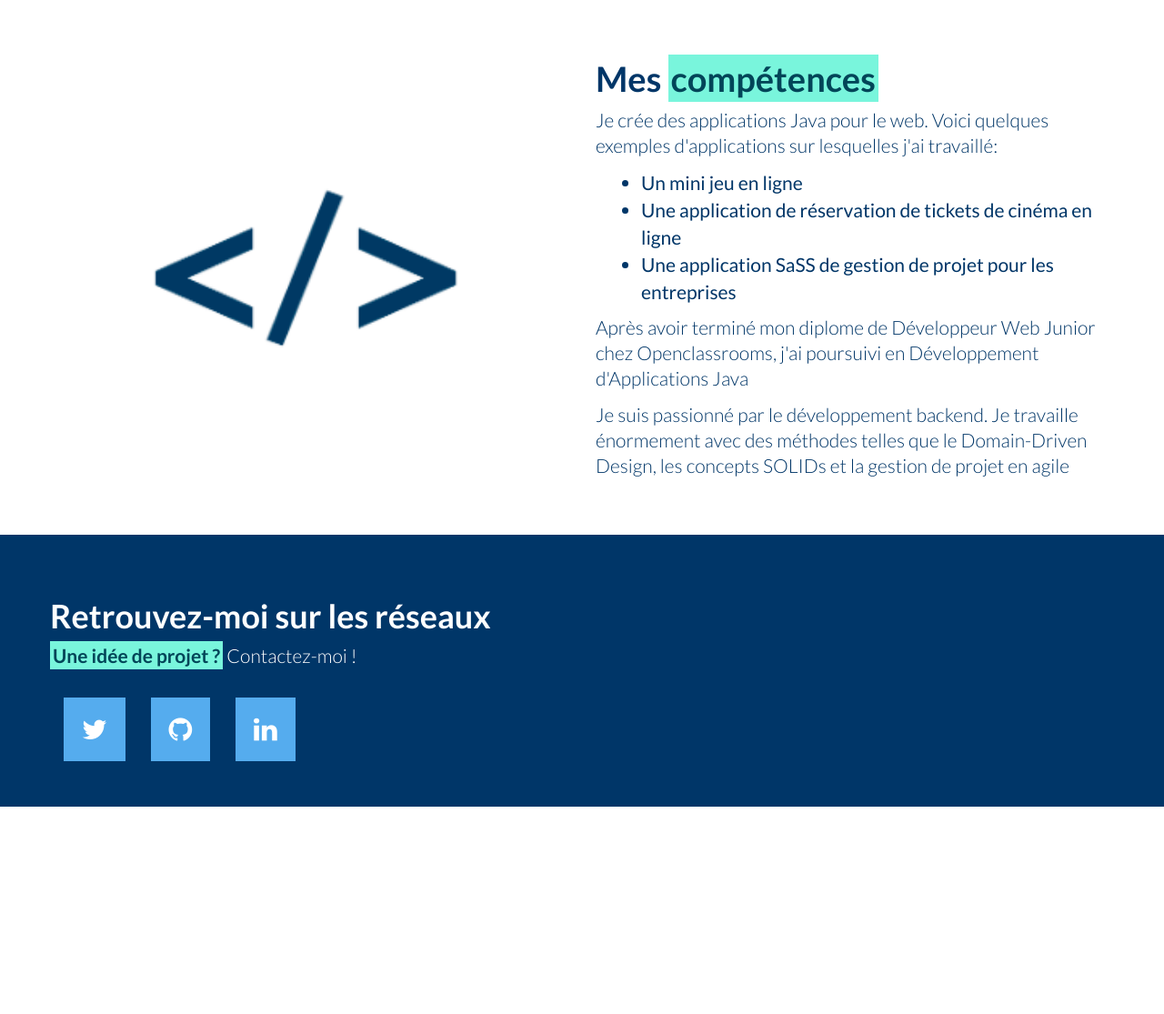
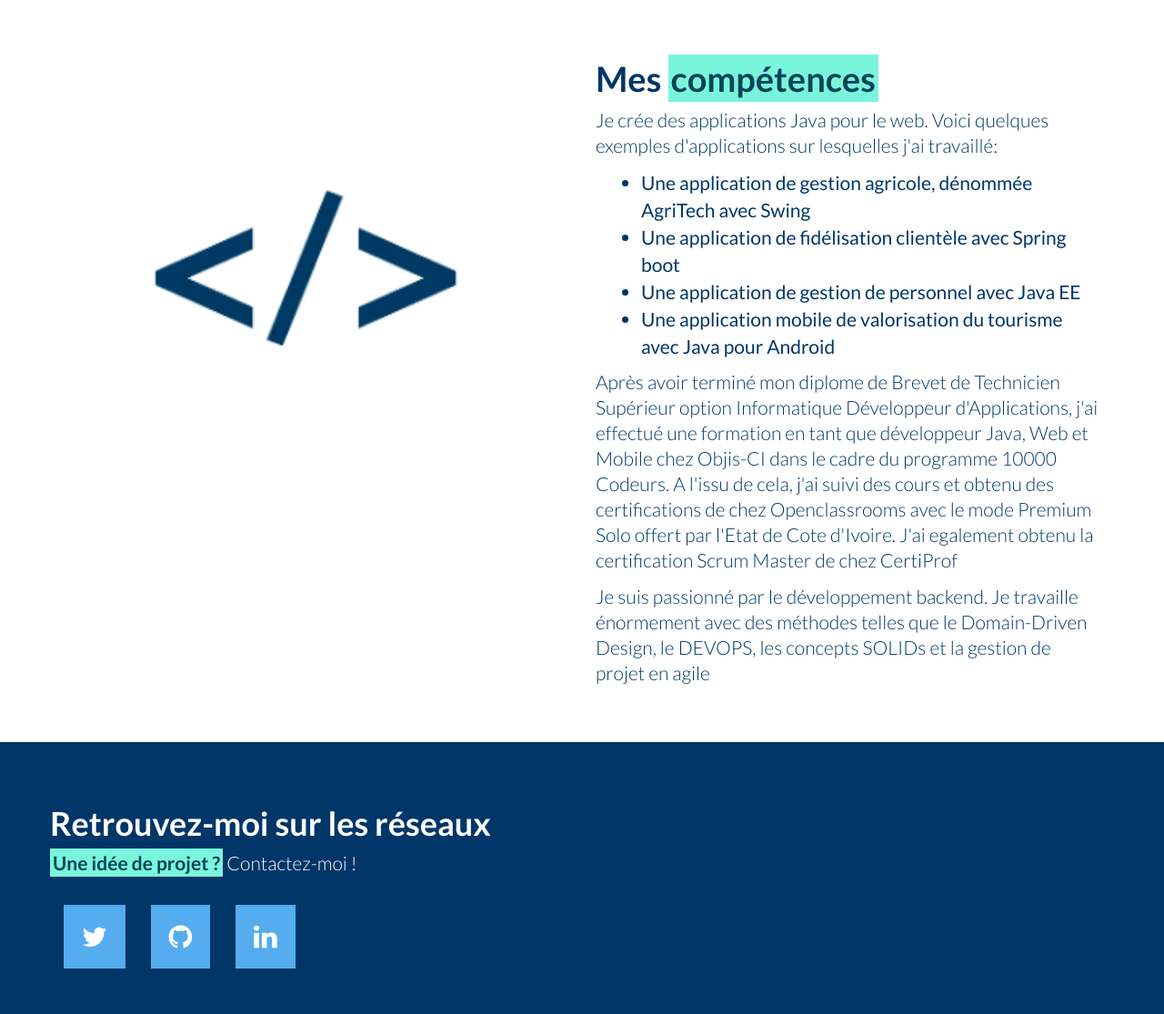
Before and after one commit to philemongloblehi/oc_projet01_cv, a PHP site: page / in a window 1280 px wide. Shown: the part 534-1649 px from the top of the page at 91% size. Before the commit the page ends 1421 px from the top, so only its background shows below. Run offline with PHP 8.4, Linux system fonts and the light colour scheme.

Commit message:
Update competences

```diff
--- a/index.php
+++ b/index.php
@@ -69,16 +69,20 @@
           </p>
           <div class="liste">
             <ul>
-              <li>Un mini jeu en ligne</li>
-              <li>Une application de réservation de tickets de cinéma en ligne</li>
-              <li>Une application SaSS de gestion de projet pour les entreprises</li>
+              <li>Une application de gestion agricole, dénommée AgriTech avec Swing</li>
+              <li>Une application de fidélisation clientèle avec Spring boot</li>
+              <li>Une application de gestion de personnel avec Java EE</li>
+              <li>Une application mobile de valorisation du tourisme avec Java pour Android</li>
             </ul>
           </div>
           <p>
-            Après avoir terminé mon diplome de Développeur Web Junior chez Openclassrooms, j'ai poursuivi en Développement d'Applications Java
+            Après avoir terminé mon diplome de Brevet de Technicien Supérieur option Informatique Développeur d'Applications,
+            j'ai effectué une formation en tant que développeur Java, Web et Mobile chez Objis-CI dans le cadre du programme 10000 Codeurs.
+            A l'issu de cela, j'ai suivi des cours et obtenu des certifications de chez Openclassrooms avec le mode Premium Solo offert par l'Etat de Cote d'Ivoire.
+            J'ai egalement obtenu la certification Scrum Master de chez CertiProf
           </p>
           <p>
-            Je suis passionné par le développement backend. Je travaille énormement avec des méthodes telles que le Domain-Driven Design, les concepts SOLIDs et la gestion de projet en agile
+            Je suis passionné par le développement backend. Je travaille énormement avec des méthodes telles que le Domain-Driven Design, le DEVOPS, les concepts SOLIDs et la gestion de projet en agile
           </p>
         </div>
         <!--/col-md-6 -->
```
Also changed, not shown: 1 other file.
